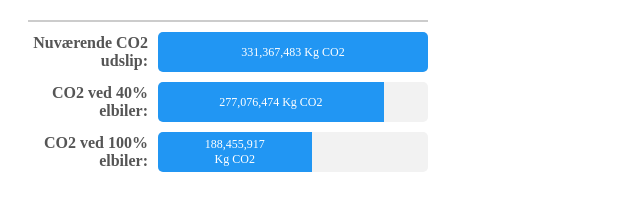
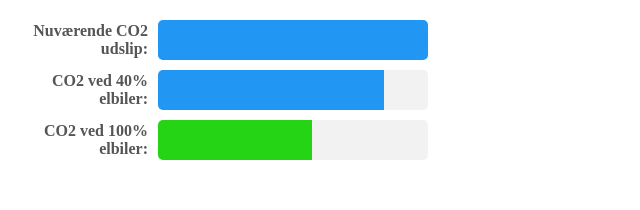
Before and after one commit to N-Edens/Projekt2, a website: page bar.html in a window 1280 px wide. Shown: the whole page, without its empty margins (0-640 px from the left). Drawn offline with nearby package versions, Linux system fonts and the light colour scheme.

Commit message:
Update bar.html

```diff
--- a/bar.html
+++ b/bar.html
@@ -5,20 +5,6 @@
     .chart {
       width: 400px;
       margin: 20px;
-    }
-    .chart-title {
-      text-align: center;
-      font-weight: bold;
-      font-size: 18px;
-      margin-bottom: 10px;
-      margin-top: 10px;
-    }
-
-    .chart-line {
-      width: 100%;
-      height: 2px;
-      background-color: #ccc;
-      margin-bottom: 10px;
     }
 
     .bar-container {
@@ -37,6 +23,7 @@
     }
 
     .bar-wrapper {
+      position: relative;
       flex-grow: 1;
       height: 40px;
       background-color: #f2f2f2;
@@ -65,6 +52,7 @@
       transform: translate(-50%, -50%);
       color: #fff;
       font-size: 12px;
+      visibility: hidden;
     }
   </style>
 </head>
@@ -74,51 +62,53 @@
     <div class="bar-container">
       <div class="bar-label">Nuværende CO2 udslip:</div>
       <div class="bar-wrapper">
-        <div class="bar-fill" style="width: 65%;">
-          <span class="bar-text">331.367.483 Kg CO2</span>
-        </div>
+        <div class="bar-fill"></div>
+        <span class="bar-text"></span>
       </div>
     </div>
     <div class="bar-container">
       <div class="bar-label">CO2 ved 40% elbiler:</div>
       <div class="bar-wrapper">
-        <div class="bar-fill" style="width: 54%;">
-          <span class="bar-text">277.076.474 Kg CO2</span>
-        </div>
+        <div class="bar-fill"></div>
+        <span class="bar-text"></span>
       </div>
     </div>
     <div class="bar-container">
       <div class="bar-label">CO2 ved 100% elbiler:</div>
       <div class="bar-wrapper">
-        <div class="bar-fill" style="width: 36%;">
-          <span class="bar-text">188.455.917 Kg CO2</span>
-        </div>
+        <div class="bar-fill1"></div>
+        <span class="bar-text"></span>
       </div>
     </div>
   </div>
 
+  <script src="https://d3js.org/d3.v7.min.js"></script>
+  <script>
+    var co2Data = [331367483, 277076474, 188455917];
+
+    var bars = d3.selectAll('.bar-fill, .bar-fill1')
+      .data(co2Data)
+      .style('width', function(d) {
+        return ((d / d3.max(co2Data)) * 100) + '%';
+      });
+
+    var barTexts = d3.selectAll('.bar-text')
+      .data(co2Data)
+      .text(function(d) {
+        return d.toLocaleString() + ' Kg CO2';
+      });
+
+    var barWrappers = d3.selectAll('.bar-wrapper');
+
+    barWrappers.on('mouseover', function(d, i) {
+      var barText = d3.select(this).select('.bar-text');
+      barText.style('visibility', 'visible');
+    });
+
+    barWrappers.on('mouseout', function(d, i) {
+      var barText = d3.select(this).select('.bar-text');
+      barText.style('visibility', 'hidden');
+    });
+  </script>
 </body>
 </html>
-<script>
-  // Data values
-  var co2Data = [331367483, 277076474, 188455917];
-
-  // Update bar widths and data text with data values
-  var bars = document.getElementsByClassName('bar-fill');
-  for (var i = 0; i < bars.length; i++) {
-    var width = (co2Data[i] / Math.max(...co2Data)) * 100;
-    bars[i].style.width = width + '%';
-
-    var barText = bars[i].querySelector('.bar-text');
-    barText.textContent = co2Data[i].toLocaleString() + ' Kg CO2';
-  }
-
-  var bars1 = document.getElementsByClassName('bar-fill1');
-  for (var i = 0; i < bars1.length; i++) {
-    var width = (co2Data[i] / Math.max(...co2Data)) * 100;
-    bars1[i].style.width = width + '%';
-
-    var barText = bars1[i].querySelector('.bar-text');
-    barText.textContent = co2Data[i].toLocaleString() + ' Kg CO2';
-  }
-</script>
```
